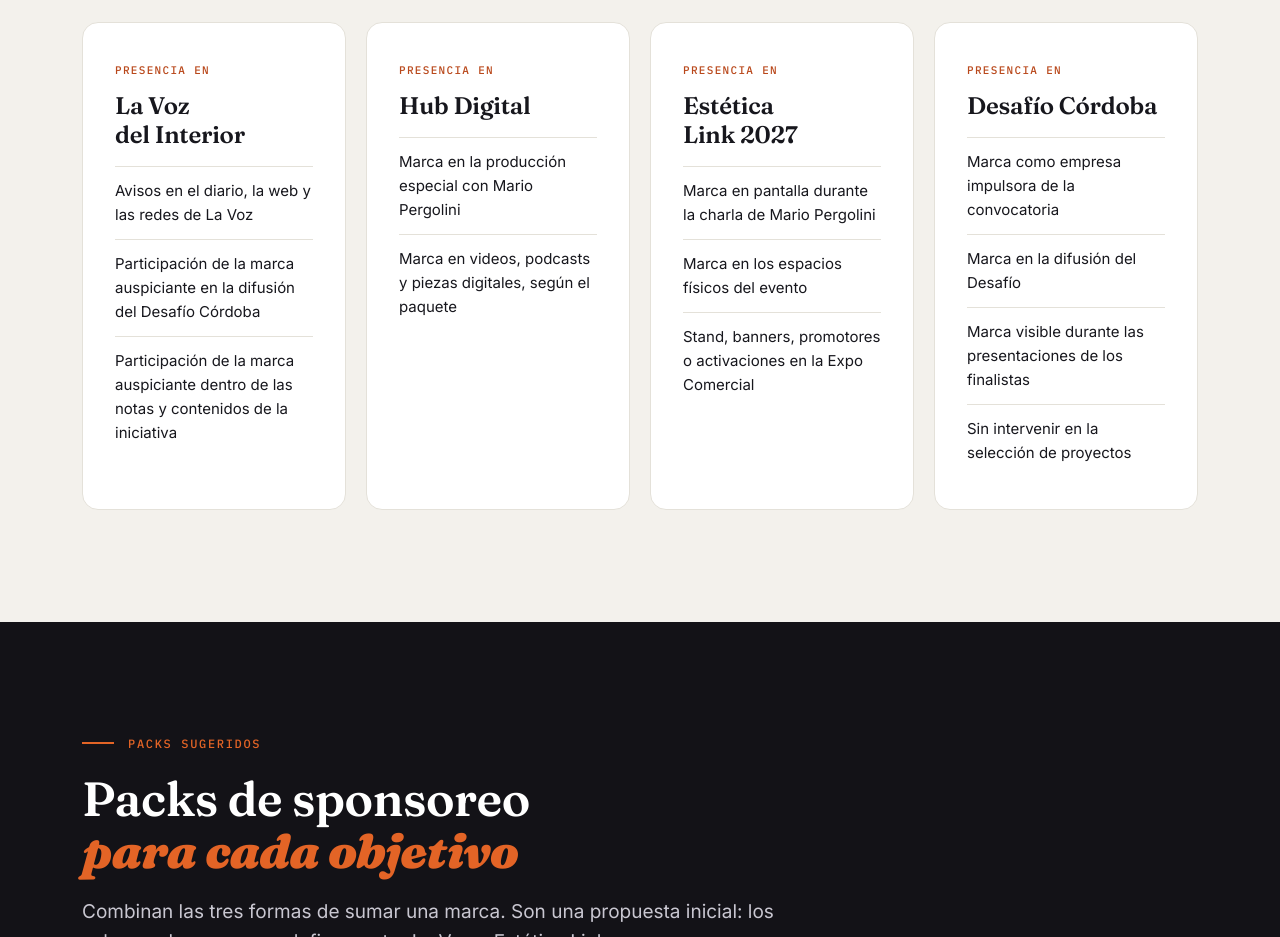
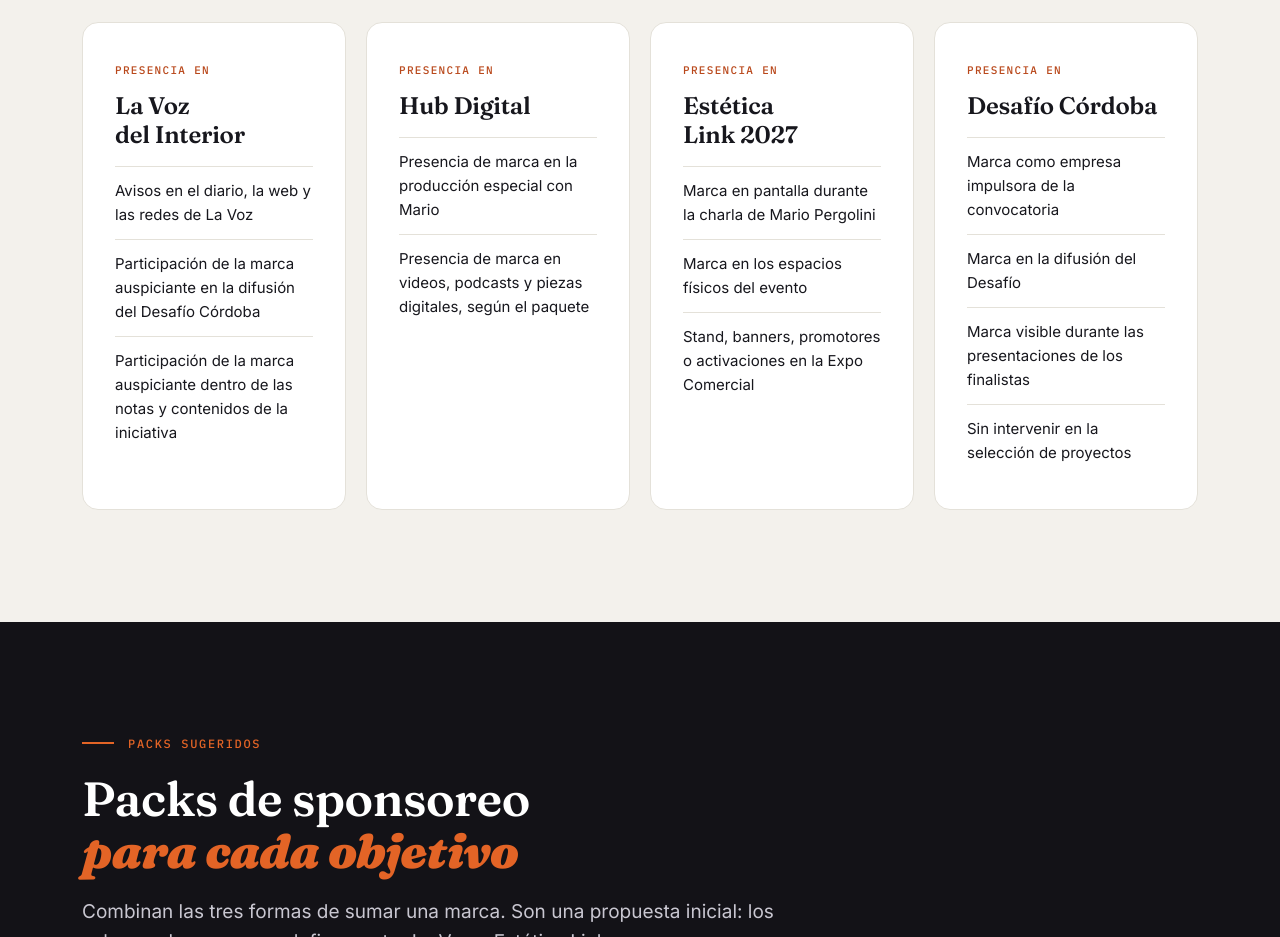
Before and after one commit to mauro-iman/esteticalink-lavoz, a plain HTML site: page index.html in a window 1280 px wide. Shown: the part 7800-8737 px from the top of the page. Drawn offline with Linux system fonts and the light colour scheme.

Commit message:
Ajustar beneficios del Hub Digital
Co-Authored-By: Claude Opus 5.5 <noreply@anthropic.com>
Claude-Session: https://claude.ai/code/session_01Cps6v8cPT7Lot2p2JFQkpk

```diff
--- a/index.html
+++ b/index.html
@@ -448,8 +448,8 @@ footer .wrap { display: flex; justify-content: space-between; gap: 16px; flex-wr
         <span class="label accent">Presencia en</span>
         <h3>Hub Digital</h3>
         <ul>
-          <li>Marca en la producción especial con Mario Pergolini</li>
-          <li>Marca en videos, podcasts y piezas digitales, según el paquete</li>
+          <li>Presencia de marca en la producción especial con Mario</li>
+          <li>Presencia de marca en videos, podcasts y piezas digitales, según el paquete</li>
         </ul>
       </div>
       <div class="card space">
```
